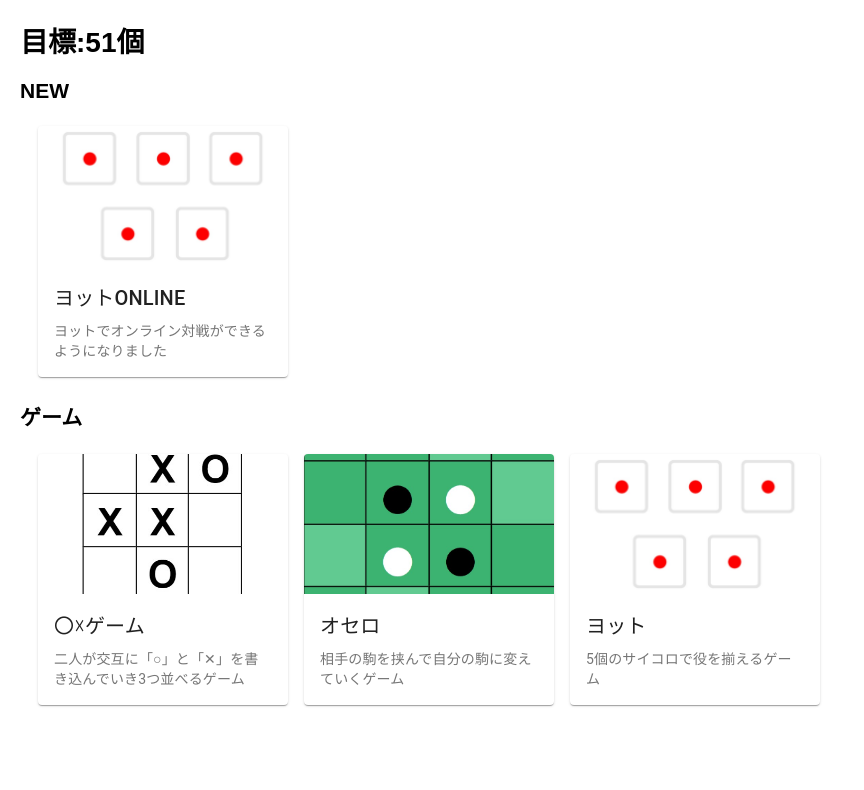
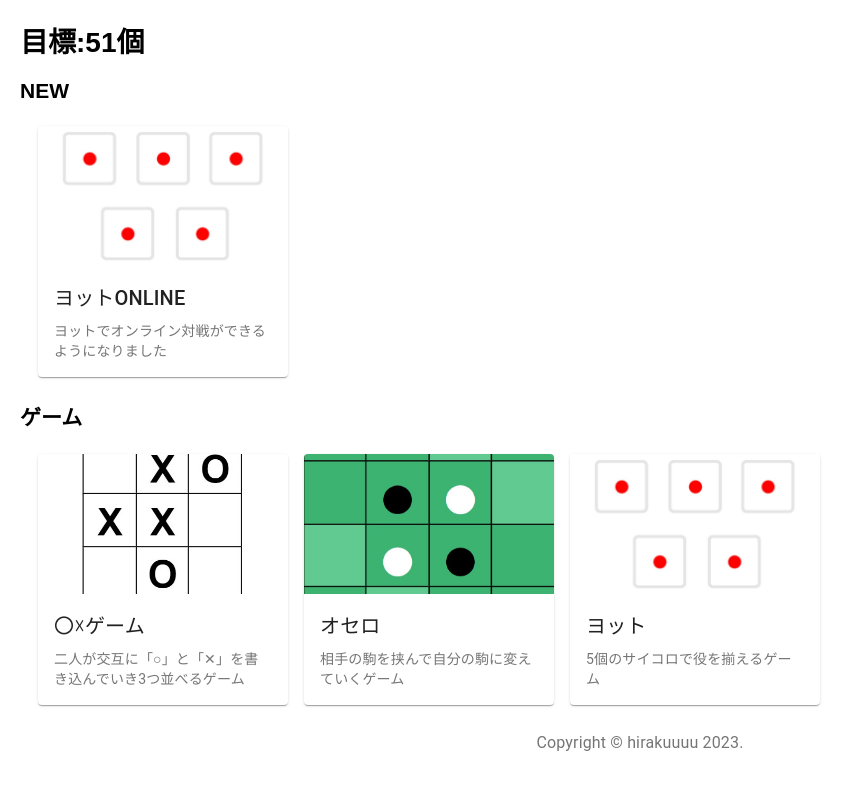
Before and after one commit to hirakuuuu/tsc_tutorial, a React (Create React App) app: page / in a window 1280 px wide. Shown: the top 790 px of the page, without its empty margins (0-864 px from the left). Built offline with nearby package versions, Linux system fonts and the light colour scheme; no server answers.

Commit message:
[add] footerを追加, 使ってない変数を削除

```diff
--- a/src/components/molecules/InputArea.tsx
+++ b/src/components/molecules/InputArea.tsx
@@ -1,15 +1,13 @@
-import { Button, TextField } from "@material-ui/core";
+import { TextField } from "@material-ui/core";
 
 type Props = {
   value: string;
   onChange: (e: React.ChangeEvent<HTMLInputElement>) => void;
   placeholder?: string;
-  onClick: (e: React.MouseEvent<HTMLButtonElement, MouseEvent>) => void;
-  buttonText: string;
 };
 
 export const InputArea = (props: Props) => {
-  const { value, onChange, placeholder, onClick, buttonText } = props;
+  const { value, onChange, placeholder } = props;
   return (
     <div>
       <TextField
--- /dev/null
+++ b/src/components/organisms/Footer.tsx
@@ -0,0 +1,22 @@
+import React from "react";
+import { Typography, Link } from "@material-ui/core";
+
+const Footer = () => {
+  return (
+    <Typography
+      variant="body1"
+      color="textSecondary"
+      align="center"
+      style={{ marginTop: "20px" }}
+    >
+      {"Copyright © "}
+      <Link color="inherit" href="https://github.com/hirakuuuu">
+        hirakuuuu
+      </Link>{" "}
+      {new Date().getFullYear()}
+      {"."}
+    </Typography>
+  );
+};
+
+export default Footer;
--- a/src/components/organisms/LoadingDice.tsx
+++ b/src/components/organisms/LoadingDice.tsx
@@ -1,28 +1,10 @@
-import { useEffect, useState } from "react";
-
 import "../../style/yahtzee/LoadingDice.css";
 
 // 参考 https://little-strange.hatenablog.com/entry/2021/11/18/224629
 
-type DiceProps = {
-  roll: number;
-  rotated: number;
-  keeped: boolean;
-};
-
 const LoadingDice = () => {
-  const cbrtt = [
-    "rotateX(0deg) rotateY(0deg) rotateZ(0deg)",
-    "rotateX(0deg) rotateY(-90deg) rotateZ(0deg)",
-    "rotateX(-90deg) rotateY(0deg) rotateZ(0deg)",
-    "rotateX(90deg) rotateY(0deg) rotateZ(0deg)",
-    "rotateX(0deg) rotateY(90deg) rotateZ(0deg)",
-    "rotateX(0deg) rotateY(180deg) rotateZ(0deg)",
-  ];
-  // const [rotate, setRotate] = useState(cbrtt[props.roll]);
-
   return (
-    <div style={{ display: "flex", justifyContent: "center", margin: "40px" }}>
+    <div style={{ justifyContent: "center", margin: "40px" }}>
       <div className="cb01-loading">
         <div className="cbs1-loading"></div>
         <div className="cbs2-loading"></div>
--- a/src/components/organisms/NameInputArea.tsx
+++ b/src/components/organisms/NameInputArea.tsx
@@ -6,14 +6,12 @@ type Props = {
   onClick: (e: React.MouseEvent<HTMLButtonElement, MouseEvent>) => void;
 };
 export const NameInputArea = (props: Props) => {
-  const { value, onChange, onClick } = props;
+  const { value, onChange } = props;
   return (
     <InputArea
       value={value}
       onChange={onChange}
-      onClick={onClick}
       placeholder="名前を入力してください"
-      buttonText="入室"
     />
   );
 };
--- a/src/pages/Main.tsx
+++ b/src/pages/Main.tsx
@@ -1,13 +1,10 @@
 import React from "react";
 import CardButton from "../components/organisms/CardButton";
-import LinkButton from "../components/organisms/LinkButton";
-
 import "../style/Main.css";
-
-import logo from "../image/sample.jpg";
 import marubatsu_logo from "../image/marubatsu.jpg";
 import othello_logo from "../image/othello.jpg";
 import yahtzee_logo from "../image/yahtzee.jpg";
+import Footer from "../components/organisms/Footer";
 
 const Main = () => {
   return (
@@ -47,6 +44,7 @@ const Main = () => {
           detail={"5個のサイコロで役を揃えるゲーム"}
         />
       </div>
+      <Footer />
     </div>
   );
 };
--- a/src/router/Router.tsx
+++ b/src/router/Router.tsx
@@ -1,4 +1,4 @@
-import { BrowserRouter, Routes, Route } from "react-router-dom";
+import { Routes, Route } from "react-router-dom";
 import { io } from "socket.io-client";
 
 import Main from "../pages/Main";
@@ -9,7 +9,7 @@ import YahtzeeLogin from "../pages/yahtzee_online/YahtzeeLogin";
 import YahtzeeOnline from "../pages/yahtzee_online/YahtzeeOnline";
 import YahtzeeWaiting from "../pages/yahtzee_online/YahtzeeWaiting";
 
-const port = 5000;
+// const port = 5000;
 // `https://asobitai.onrender.com:${port}`
 const socket = io();
 // サーバに接続できた場合のイベント処理を定義する
```
Also changed, not shown: src/App.tsx (+5 -3 lines).
